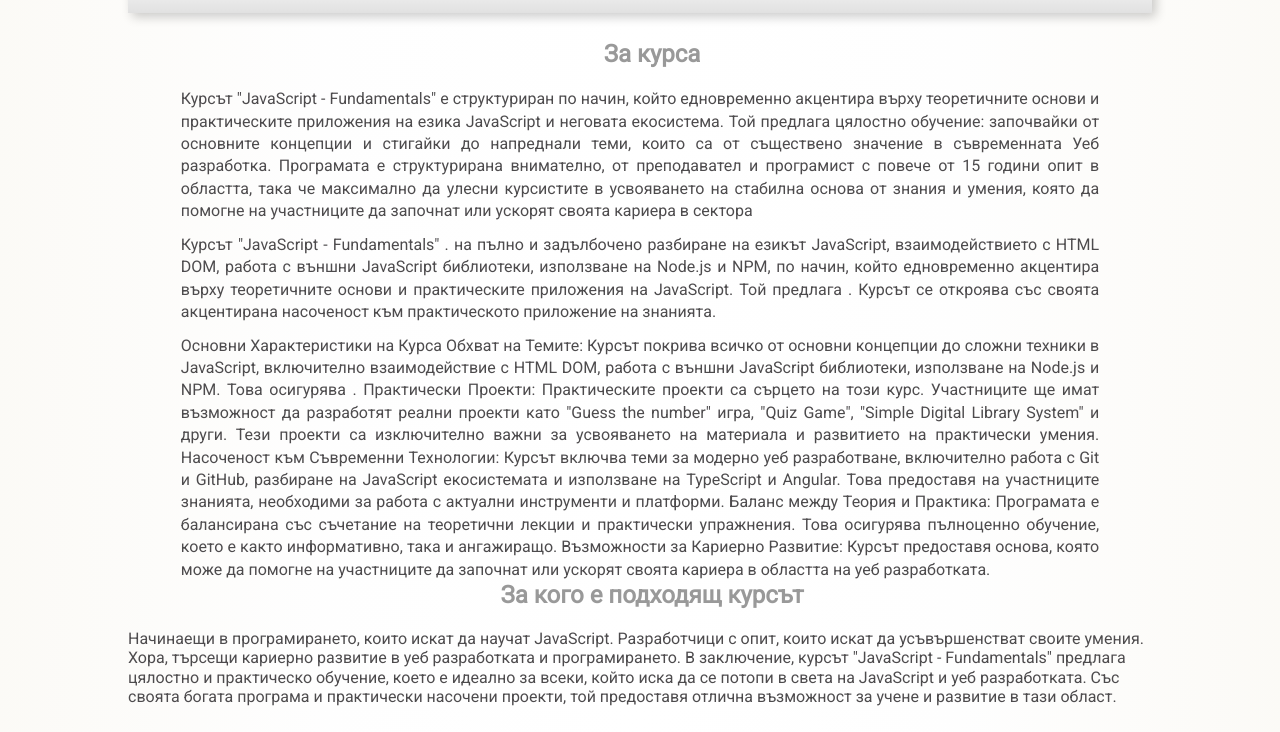
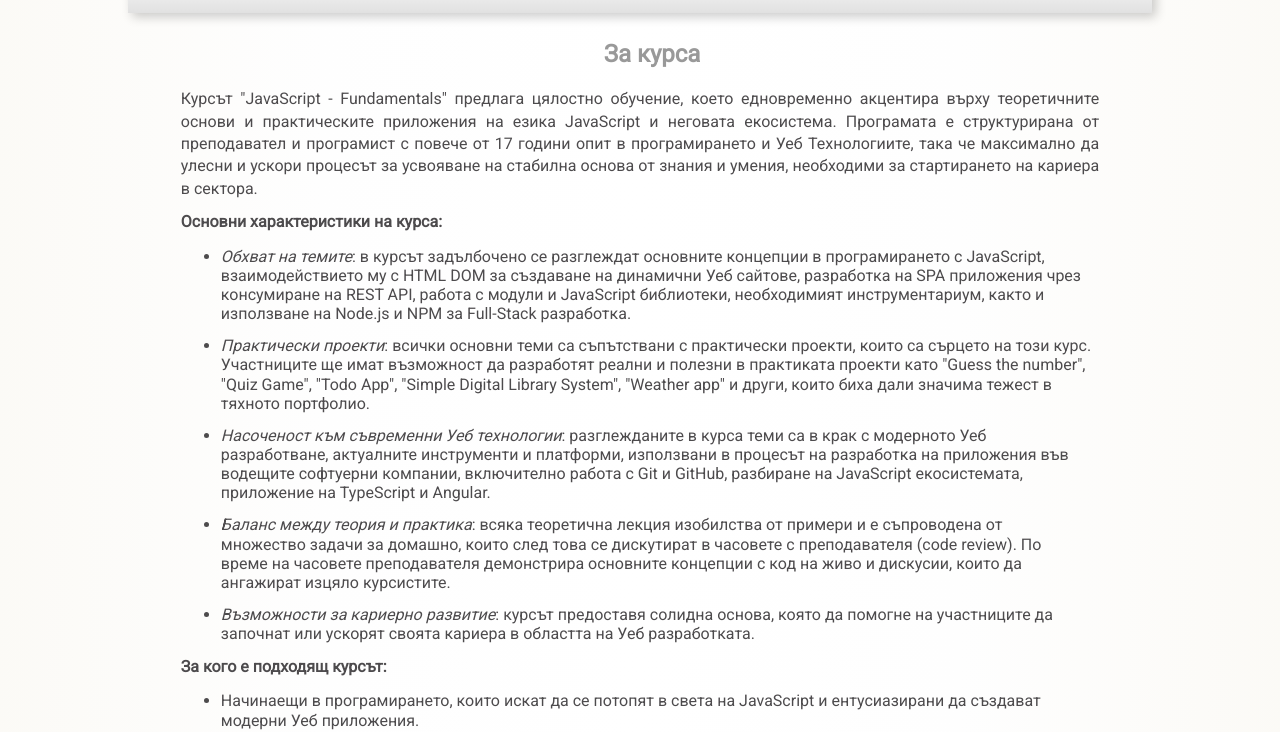
Before and after one commit to WWWCourses/ProgressBG-JS-Basics-Slides, a plain HTML site: page pages/agenda/agenda.html in a window 1280 px wide. Shown: the part 99-831 px from the top of the page. Drawn offline with nearby package versions, Linux system fonts and the light colour scheme; files that its build step writes are made by us from their sources; files whose address does not match are found by name; a web font is replaced by a local one.

Commit message:
DONE: About the course

```diff
--- a/outfit/css/agenda.css
+++ b/outfit/css/agenda.css
@@ -45,11 +45,11 @@
   line-height: 1.4em;
   text-align: justify;
 }
-.course_about>ul{
+.course_about ul{
   margin: 0 3em 0 5em;
   list-style-type: disc;
 }
-.course_about>ul>li{
+.course_about ul>li{
   margin: .8em;
 }
 
--- a/pages/agenda/agenda.html
+++ b/pages/agenda/agenda.html
@@ -22,34 +22,23 @@
 <main>
 	<section class="course_about">
 		<div><h2>За курса</h2>
-			<p>Курсът "JavaScript - Fundamentals" е структуриран по начин, който едновременно акцентира върху теоретичните основи и практическите приложения на езика JavaScript и неговата екосистема. Той предлага цялостно обучение: започвайки от основните концепции и стигайки до напреднали теми, които са от съществено значение в съвременната Уеб разработка. Програмата е структурирана внимателно, от преподавател и програмист с повече от 15 години опит в областта, така че максимално да улесни курсистите в усвояването на стабилна основа от знания и умения, която да помогне на участниците да започнат или ускорят своята кариера в сектора</p>
-			<p>Курсът "JavaScript - Fundamentals" .
-
-			на пълно и задълбочено разбиране на езикът JavaScript, взаимодействието с HTML DOM, работа с външни JavaScript библиотеки, използване на Node.js и NPM,
-
-				по начин, който едновременно акцентира върху теоретичните основи и практическите приложения на JavaScript. Той предлага . Курсът се откроява със своята акцентирана насоченост към практическото приложение на знанията.
+			<p>Курсът "JavaScript - Fundamentals" предлага цялостно обучение, което едновременно акцентира върху теоретичните основи и практическите приложения на езика JavaScript и неговата екосистема. Програмата е структурирана от преподавател и програмист с повече от 17 години опит в програмирането и Уеб Технологиите, така че максимално да улесни и ускори процесът за усвояване на стабилна основа от знания и умения, необходими за стартирането на кариера в сектора.
 			</p>
-			<p>Основни Характеристики на Курса
-				Обхват на Темите: Курсът покрива всичко от основни концепции до сложни техники в JavaScript, включително взаимодействие с HTML DOM, работа с външни JavaScript библиотеки, използване на Node.js и NPM. Това осигурява .
-
-				Практически Проекти: Практическите проекти са сърцето на този курс. Участниците ще имат възможност да разработят реални проекти като "Guess the number" игра, "Quiz Game", "Simple Digital Library System" и други. Тези проекти са изключително важни за усвояването на материала и развитието на практически умения.
-
-				Насоченост към Съвременни Технологии: Курсът включва теми за модерно уеб разработване, включително работа с Git и GitHub, разбиране на JavaScript екосистемата и използване на TypeScript и Angular. Това предоставя на участниците знанията, необходими за работа с актуални инструменти и платформи.
-
-				Баланс между Теория и Практика: Програмата е балансирана със съчетание на теоретични лекции и практически упражнения. Това осигурява пълноценно обучение, което е както информативно, така и ангажиращо.
-
-				Възможности за Кариерно Развитие: Курсът предоставя основа, която може да помогне на участниците да започнат или ускорят своята кариера в областта на уеб разработката.
-	</p>
-
-
-
-
-		</div>
-		<div><h2>За кого е подходящ курсът</h2>
-			Начинаещи в програмирането, които искат да научат JavaScript.
-			Разработчици с опит, които искат да усъвършенстват своите умения.
-			Хора, търсещи кариерно развитие в уеб разработката и програмирането.
-			В заключение, курсът "JavaScript - Fundamentals" предлага цялостно и практическо обучение, което е идеално за всеки, който иска да се потопи в света на JavaScript и уеб разработката. Със своята богата програма и практически насочени проекти, той предоставя отлична възможност за учене и развитие в тази област.
+			<p><b>Основни характеристики на курса:</b>
+				<ul>
+					<li><i>Обхват на темите</i>: в курсът задълбочено се разглеждат основните концепции в програмирането с JavaScript, взаимодействието му с HTML DOM за създаване на динамични Уеб сайтове, разработка на SPA приложения чрез консумиране на REST API, работа с модули и JavaScript библиотеки, необходимият инструментариум, както и използване на Node.js и NPM за Full-Stack разработка.</li>
+					<li><i>Практически проекти</i>: всички основни теми са съпътствани с практически проекти, които са сърцето на този курс. Участниците ще имат възможност да разработят реални и полезни в практиката проекти като "Guess the number", "Quiz Game", "Todo App", "Simple Digital Library System", "Weather app" и други, които биха дали значима тежест в тяхното портфолио.</li>
+					<li><i>Насоченост към съвременни Уеб технологии</i>: разглежданите в курса теми са в крак с модерното Уеб разработване, актуалните инструменти и платформи, използвани в процесът на разработка на приложения във водещите софтуерни компании, включително работа с Git и GitHub, разбиране на JavaScript екосистемата, приложение на TypeScript и Angular.</li>
+					<li><i>Баланс между теория и практика</i>: всяка теоретична лекция изобилства от примери и е съпроводена от множество задачи за домашно, които след това се дискутират в часовете с преподавателя (code review). По време на часовете преподавателя демонстрира основните концепции с код на живо и дискусии, които да ангажират изцяло курсистите.</li>
+					<li><i>Възможности за кариерно развитие</i>: курсът предоставя солидна основа, която да помогне на участниците да започнат или ускорят своята кариера в областта на Уеб разработката.</li>
+				</ul>
+			</p>
+			<p><b>За кого е подходящ курсът:</b></p>
+			<ul>
+				<li>Начинаещи в програмирането, които искат да се потопят в света на JavaScript и ентусиазирани да създават модерни Уеб приложения.</li>
+				<li>Разработчици с опит, които искат да усъвършенстват своите умения и да се запознаят с модерните подходи и инструменти в практиката.</li>
+				<li>Хора, търсещи кариерно развитие в Уеб разработката и програмирането.</li>
+			</ul>
 		</div>
 	</section>
 
```
